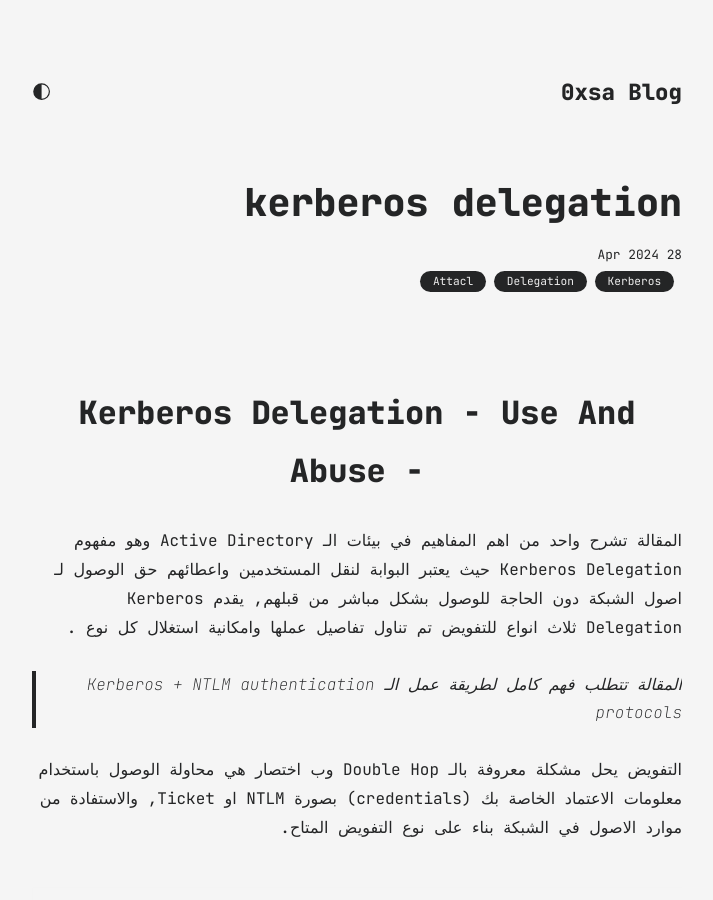
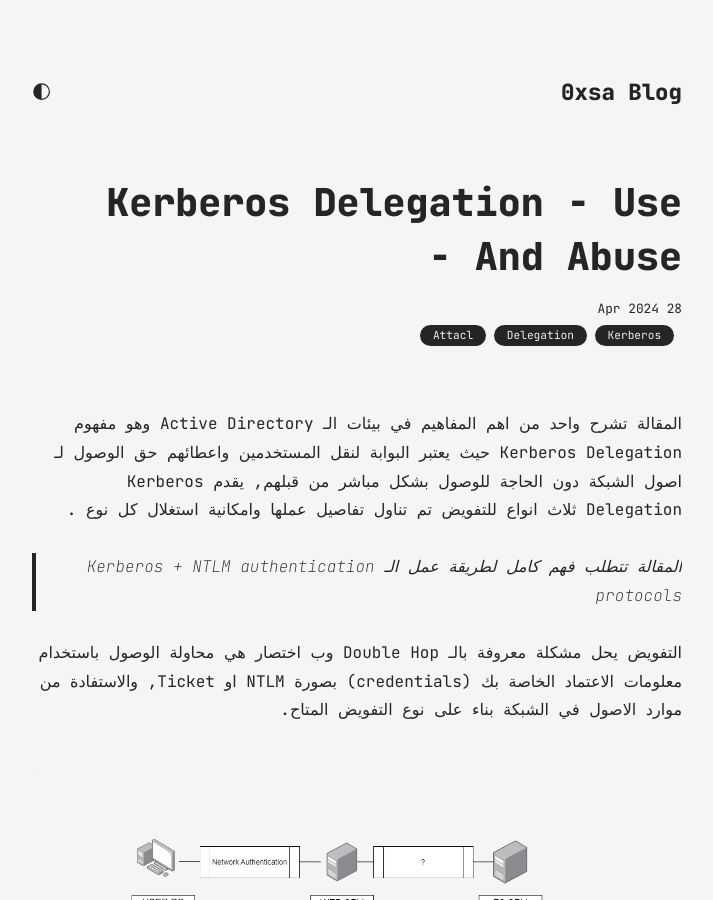
Before and after one commit to 0xsa0/site, a Jekyll site: the page built from all_collections/_posts/2024-04-28-ker.md, in a window 1280 px wide and 900 px high. Shown: the whole window, without its empty margins (283-996 px from the left). Built offline with Jekyll 4.4.1, drawn with Linux system fonts in a browser that asks for light colours.

Commit message:
edit on kerb post part 1

```diff
--- a/all_collections/_posts/2024-04-28-ker.md
+++ b/all_collections/_posts/2024-04-28-ker.md
@@ -9,10 +9,7 @@
 
 <!-- [Link to another page](./another-page.html). -->
 
-<h1 style="text-align:center; direction:ltr;">
-Kerberos Delegation
-- Use And Abuse -
-</h1>
+
 
 المقالة تشرح واحد من اهم المفاهيم في بيئات الـ Active Directory وهو مفهوم Kerberos Delegation حيث يعتبر البوابة لنقل المستخدمين واعطائهم حق الوصول لـ اصول الشبكة دون الحاجة للوصول بشكل مباشر من قبلهم, يقدم Kerberos Delegation ثلاث انواع للتفويض تم تناول تفاصيل عملها وامكانية استغلال كل نوع .
 
```
Also changed, not shown: other parts of all_collections/_posts/2024-04-28-ker.md (+1 -1 lines).
